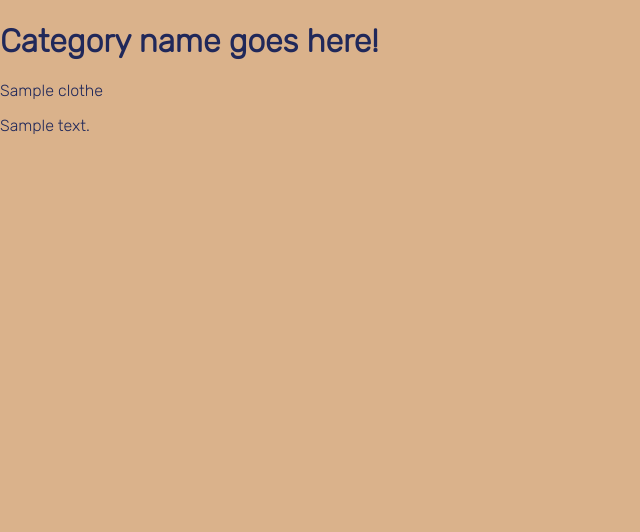
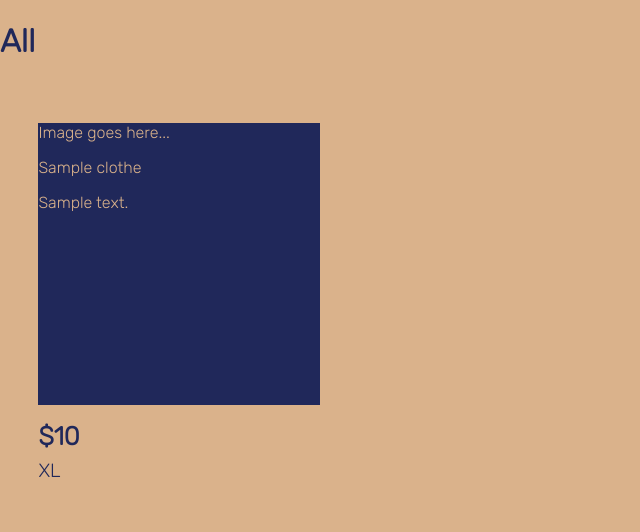
Before and after one commit to hicass/vintagev, a Django app: page /clothes/ in a window 1280 px wide. Shown: the part 134-666 px from the top of the page, without its empty margins (0-640 px from the left). Run offline with Django 4.2, Linux system fonts and the light colour scheme; tables that the repository leaves empty hold one stand-in row (values such as "Sample post").

Commit message:
Add starting styling to index page.

```diff
--- a/main_app/static/css/mainstyle.css
+++ b/main_app/static/css/mainstyle.css
@@ -73,3 +73,36 @@ hr {
     border-width: 0;
     background-color: rgb(32, 40, 90);
 }
+
+/*       clothes-index.css       */
+
+.grid-container {
+    display: grid;
+    padding: 2% 3%;
+    gap: 2%;
+    grid-template-columns: 22vw 22vw 22vw 22vw;
+    grid-template-rows: 50vh;
+}
+
+.item-link {
+    height: 22vw;
+    width: 100%;
+    margin: 0;
+    background-color: rgb(32, 40, 90);
+    color: rgb(218, 178, 139);
+}
+
+.clothing-price {
+    margin: 2vh 0 1vh;
+    font-size: 2vw;
+    font-weight: bolder;
+}
+
+.clothing-size {
+    margin: 0;
+    font-size: 1.5vw;
+}
+
+.item-name {
+    margin: 0;
+}
--- a/main_app/templates/clothes/index.html
+++ b/main_app/templates/clothes/index.html
@@ -2,13 +2,26 @@
 
 {% block content %}
 
-    <h1>Category name goes here!</h1>
+    <h1>All</h1>
 
-    {% for clothing in clothes %}
-        <div>
-            <p>{{ clothing.clothing_name }}</p>
-            <p>{{ clothing.description }}</p>
+    <section id="category-section">
+
+        <div class="grid-container">
+        {% for clothing in clothes %}
+            <div class="grid-item">
+                <a>
+                    <div class="item-link">
+                        <p>Image goes here...</p>
+                        <p class="item-name">{{ clothing.clothing_name }}</p>
+                        <p class="item-description">{{ clothing.description }}</p>
+                    </div>
+                </a>
+                    <p class="clothing-price">${{ clothing.price }}</p>
+                    <p class="clothing-size">{{ clothing.size }}</p>
+                </div>
+        {% endfor %}
         </div>
-    {% endfor %}
+
+    </section>
 
 {% endblock %}
```
